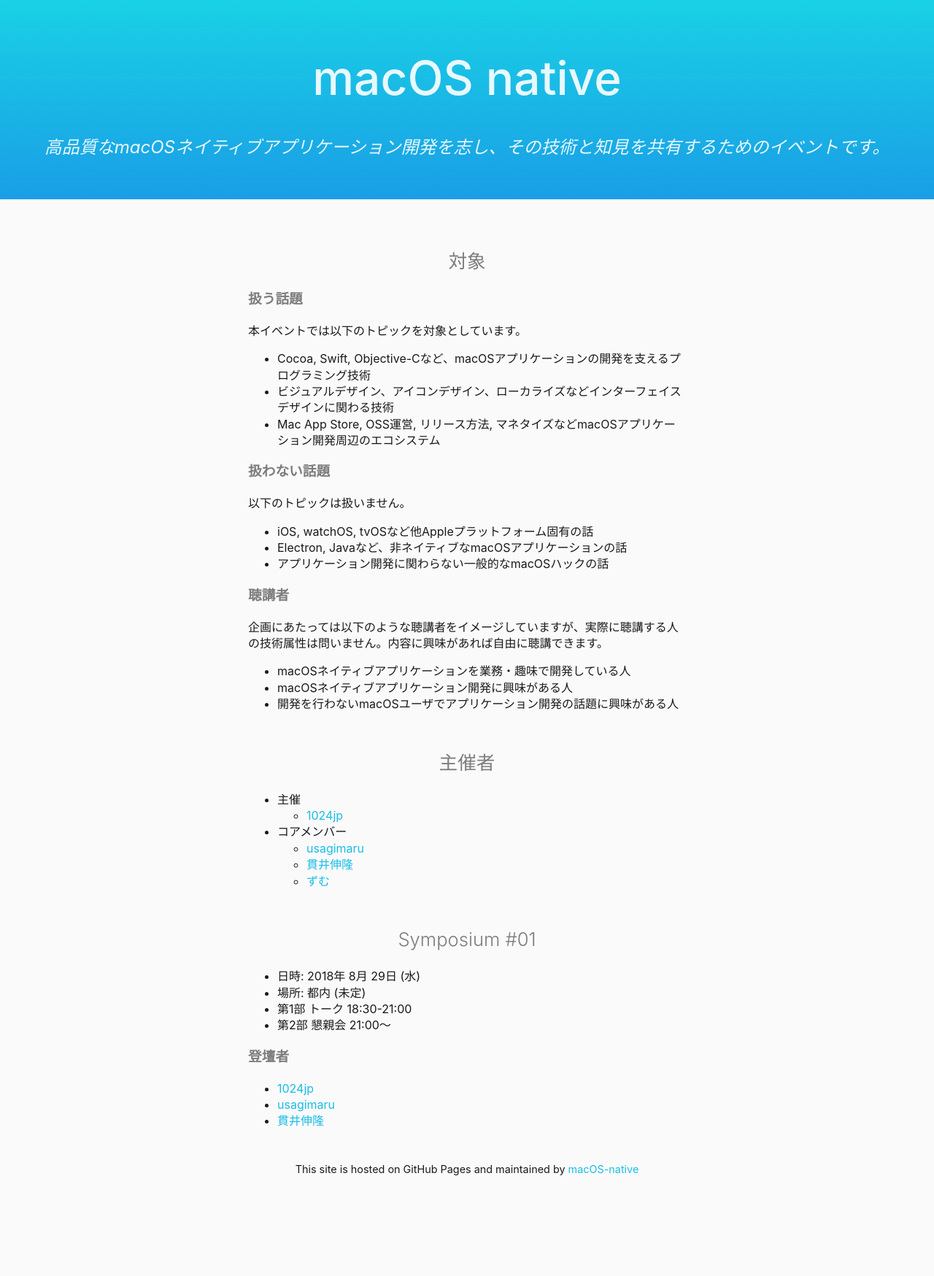
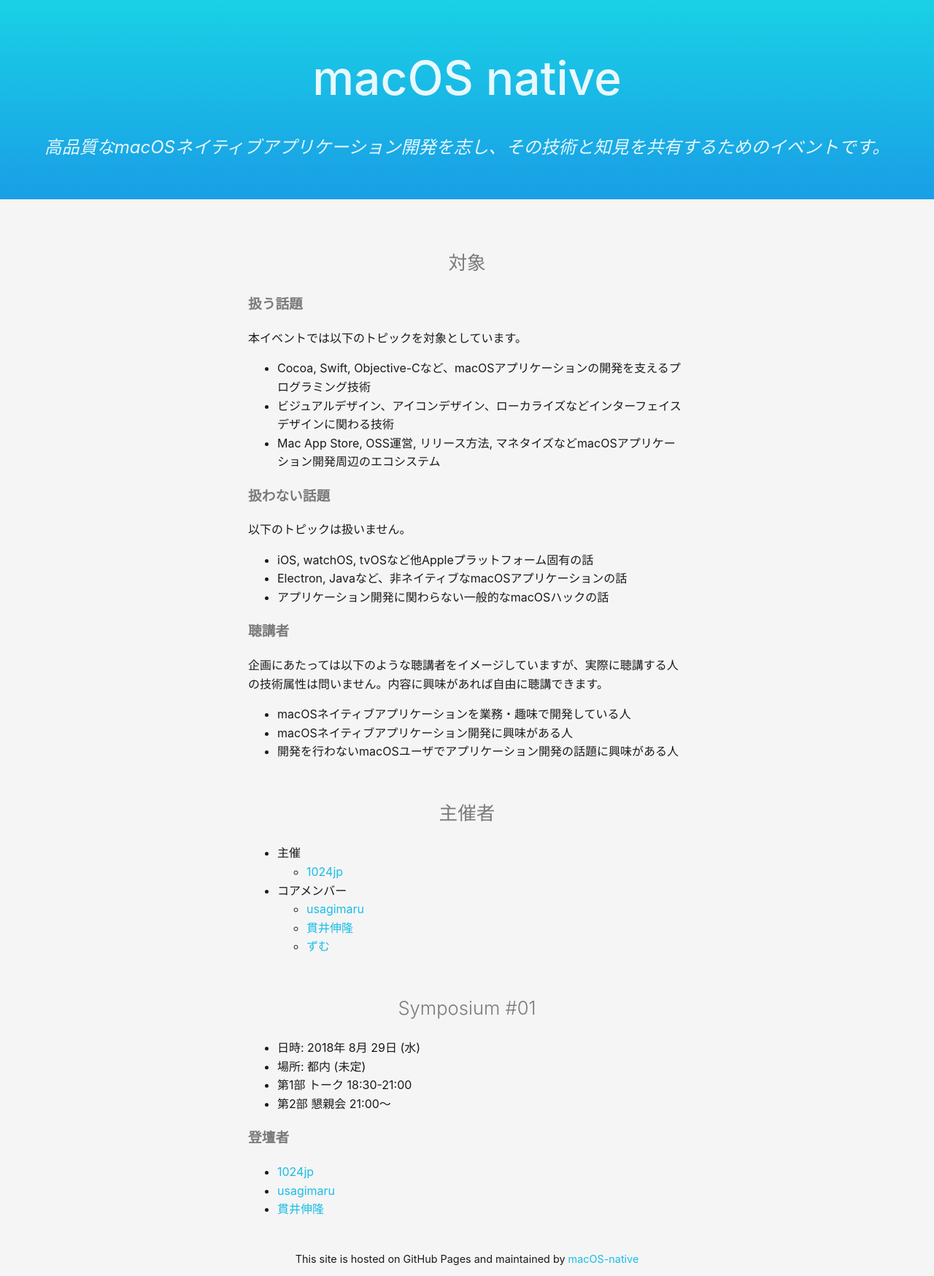
Before and after one commit to macOS-native/macos-native.github.io, a Jekyll site: the page built from index.md, in a window 1280 px wide. Shown: the whole page at 73% size. Built offline with Jekyll 4.4.1, drawn with Linux system fonts in a browser that asks for light colours; before the commit the page ends 1624 px from its top, so only the background shows below that.

Commit message:
Adjust layout

```diff
--- a/assets/css/style.css
+++ b/assets/css/style.css
@@ -2,7 +2,7 @@
 body {
     font-family: -apple-system, sans-serif;
     color: hsl(0, 0%, 10%);
-    background: hsl(0, 0%, 98%);
+    background: hsl(0, 0%, 96%);
     margin: 0;
 }
 
@@ -42,7 +42,7 @@
 /* body */
 
 main {
-    line-height: 1.4;
+    line-height: 1.6;
     padding: 1em 10%;
     max-width: 600px;
     margin: 0 auto;
```
